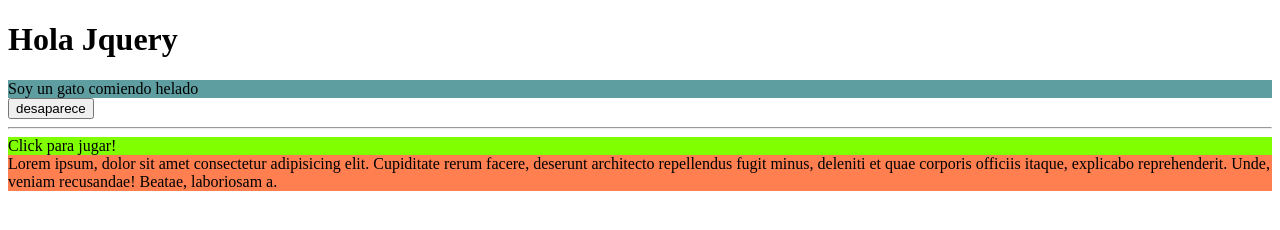
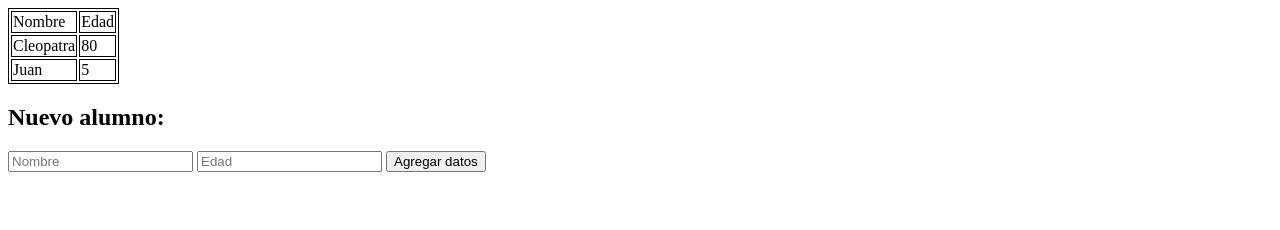
Before and after one commit to austrycastillo/telecomLMpm17may, a plain HTML site: page clase5.html in a window 1280 px wide. Drawn offline with nearby package versions, Linux system fonts and the light colour scheme.

Commit message:
actualización limpiar imputs

```diff
--- a/clase5.html
+++ b/clase5.html
@@ -22,19 +22,19 @@
 <body>
     <!-- <button onclick="saludar('Eliana')">Saludar</button>
     <button id="boton">Mostrar algo</button> -->
-    <!-- <table>
+    <table>
 
     </table>
     <h2>Nuevo alumno:</h2>
     <input type="text" placeholder="Nombre" id="nombre">
     <input type="text" placeholder="Edad" id="edad">
     <button id="agregar">Agregar datos</button>
-    <div>
+    <!-- <div>
         <button id="apagar">Apagar</button>
         <img src="off.gif" alt="" id="imagen">
         <button id="encender">Encender</button>
     </div> -->
-    <h1 id="titulo" class="titu">Hola html
+    <!-- <h1 id="titulo" class="titu">Hola html
 
     </h1>
     <div style="background-color: cadetblue;" id="gato">
@@ -45,7 +45,7 @@
     <div id="btn">Click para jugar!</div>
     <div id="content">
         Lorem ipsum, dolor sit amet consectetur adipisicing elit. Cupiditate rerum facere, deserunt architecto repellendus fugit minus, deleniti et quae corporis officiis itaque, explicabo reprehenderit. Unde, veniam recusandae! Beatae, laboriosam a.
-    </div>
+    </div> -->
     <script src="https://code.jquery.com/jquery-3.6.0.min.js"></script>
     <script src="js/clase5.js"></script>
 </body>
--- a/js/clase5.js
+++ b/js/clase5.js
@@ -10,51 +10,53 @@
 // // //mostrar()
 // // boton.onclick = mostrar
 
-// let alumnos = [
-//     {
-//         "nombre": "Cleopatra",
-//         "edad": 80
-//     },
-//     {
-//         "nombre": "Juan",
-//         "edad": 5
-//     }
+let alumnos = [
+    {
+        "nombre": "Cleopatra",
+        "edad": 80
+    },
+    {
+        "nombre": "Juan",
+        "edad": 5
+    }
 
-// ]
-// function dibujarTabla() {
-//     let tabla = document.querySelector("table")
-//     let tr = document.createElement("tr")
-//     let td = document.createElement("td")
-//     td.innerHTML = "Nombre"
-//     tr.appendChild(td)
-//     td = document.createElement("td")
-//     td.innerHTML = "Edad"
-//     tr.appendChild(td)
-//     tabla.appendChild(tr)
-//     for (var i = 0; i < alumnos.length; i++) {
-//         tr = document.createElement("tr")//creamos el tag html
-//         td = document.createElement("td")
-//         td.innerHTML = alumnos[i].nombre//agregamos o modificamos info
-//         tr.appendChild(td)//confirmar o agregar dentro de un tag
-//         td = document.createElement("td")
-//         td.innerHTML = alumnos[i].edad
-//         tr.appendChild(td)
-//         tabla.appendChild(tr)
-//     }
-// }
-// dibujarTabla()
-// let agregar = document.querySelector("#agregar")
-// agregar.onclick = agregarDato
+]
+function dibujarTabla() {
+    let tabla = document.querySelector("table")
+    let tr = document.createElement("tr")
+    let td = document.createElement("td")
+    td.innerHTML = "Nombre"
+    tr.appendChild(td)
+    td = document.createElement("td")
+    td.innerHTML = "Edad"
+    tr.appendChild(td)
+    tabla.appendChild(tr)
+    for (var i = 0; i < alumnos.length; i++) {
+        tr = document.createElement("tr")//creamos el tag html
+        td = document.createElement("td")
+        td.innerHTML = alumnos[i].nombre//agregamos o modificamos info
+        tr.appendChild(td)//confirmar o agregar dentro de un tag
+        td = document.createElement("td")
+        td.innerHTML = alumnos[i].edad
+        tr.appendChild(td)
+        tabla.appendChild(tr)
+    }
+    document.querySelector("#nombre").value = ""
+    document.querySelector("#edad").value = ""
+}
+dibujarTabla()
+let agregar = document.querySelector("#agregar")
+agregar.onclick = agregarDato
 
-// function agregarDato() {
-//     let tabla = document.querySelector("table")
-//     tabla.innerHTML = ""
-//     let nombre = document.querySelector("#nombre").value
-//     let edad = document.querySelector("#edad").value
-//     //console.log(nombre)
-//     alumnos.push({ 'nombre': nombre, 'edad': edad })
-//     dibujarTabla()
-// }
+function agregarDato() {
+    let tabla = document.querySelector("table")
+    tabla.innerHTML = ""
+    let nombre = document.querySelector("#nombre").value
+    let edad = document.querySelector("#edad").value
+    //console.log(nombre)
+    alumnos.push({ 'nombre': nombre, 'edad': edad })
+    dibujarTabla()
+}
 
 // let btnEncender = document.querySelector("#encender")
 // let btnApagar = document.querySelector("#apagar")
@@ -77,12 +79,12 @@
 //let titulo = $("#titulo").text()
 //let titulo = $(".titu").text()
 //alert(titulo)
-$("#titulo").text('Hola Jquery')
-$("#d").click(desaparecer)
-function desaparecer(){
-    //$('#gato').hide()
-    $('#gato').fadeOut("slow")
-}
-$("#btn").click(function(){
-    $("#content").slideToggle("slow")
-})
+// $("#titulo").text('Hola Jquery')
+// $("#d").click(desaparecer)
+// function desaparecer(){
+//     //$('#gato').hide()
+//     $('#gato').fadeOut("slow")
+// }
+// $("#btn").click(function(){
+//     $("#content").slideToggle("slow")
+// })
```
